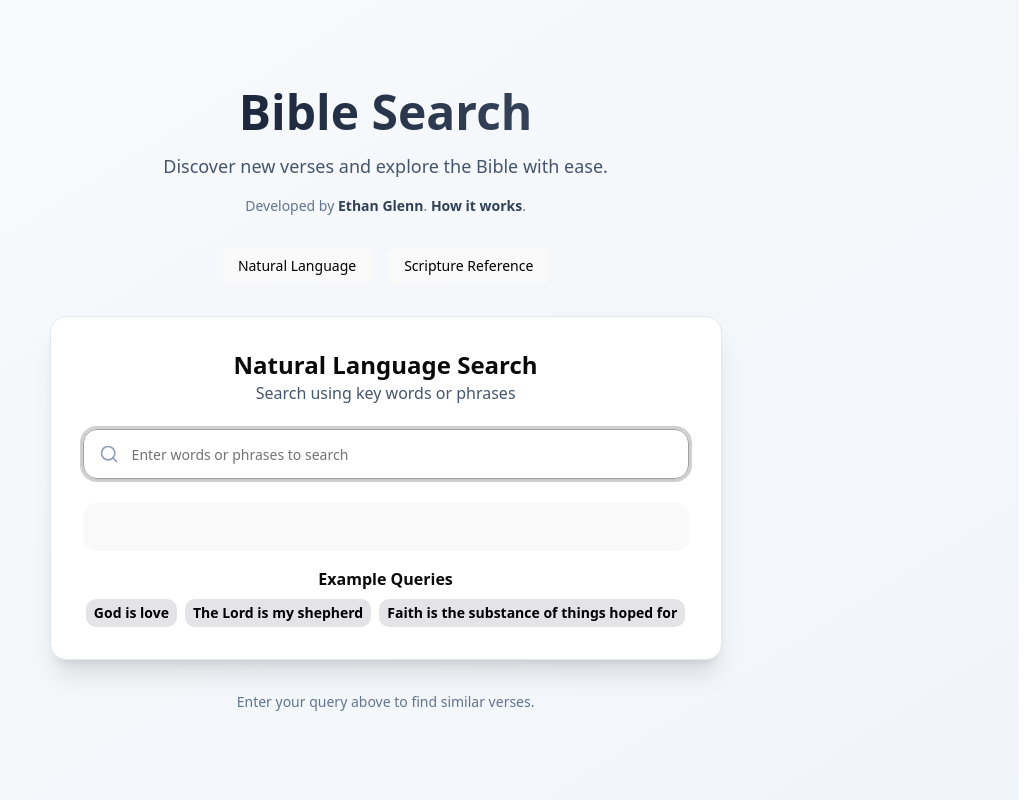
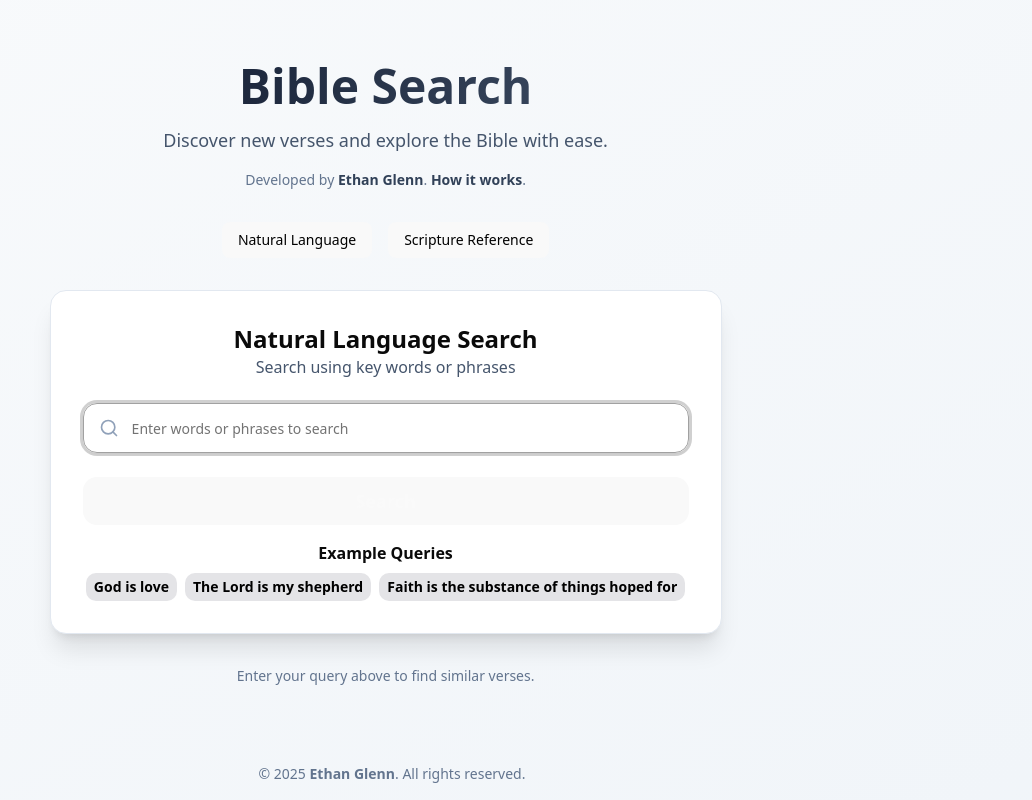
Before and after one commit to eglenn-dev/bible-search, a React (Vite) app in the folder client/: page / in a window 1280 px wide. Shown: the whole page, without its empty margins (248-1280 px from the left). Built offline with nearby package versions, Linux system fonts and the light colour scheme.

Commit message:
Add Footer component and integrate it into the main App layout

```diff
--- a/client/src/App.tsx
+++ b/client/src/App.tsx
@@ -4,6 +4,7 @@ import SearchBox from "./components/search-box";
 import ScriptureBox from "./components/scripture-box";
 import RenderResults from "./components/render-results";
 import { Button } from "./components/ui/button";
+import Footer from "./components/footer";
 
 export default function App() {
     const [results, setResults] = useState<Result[]>([]);
@@ -16,8 +17,8 @@ export default function App() {
     }, [queryType]);
 
     return (
-        <>
-            <div className="min-h-screen w-[99vw] bg-gradient-to-br from-slate-50 to-slate-100 flex items-center justify-center p-4">
+        <div className="flex flex-col min-h-screen bg-gradient-to-br from-slate-50 to-slate-100">
+            <main className="flex-grow w-[99vw] flex items-center justify-center p-4">
                 <div className="w-full max-w-2xl space-y-8">
                     <div className="text-center space-y-4">
                         <h1 className="text-4xl md:text-5xl font-bold bg-gradient-to-r from-slate-900 to-slate-600 bg-clip-text text-transparent">
@@ -36,7 +37,7 @@ export default function App() {
                             >
                                 Ethan Glenn
                             </a>
-                            {". "}
+                            .{" "}
                             <a
                                 target="_blank"
                                 href="https://ethanglenn.dev/blog/bible-search"
@@ -89,7 +90,8 @@ export default function App() {
                         <RenderResults results={results} />
                     )}
                 </div>
-            </div>
-        </>
+            </main>
+            <Footer />
+        </div>
     );
 }
--- /dev/null
+++ b/client/src/components/footer.tsx
@@ -0,0 +1,16 @@
+export default function Footer() {
+    return (
+        <footer className="text-center p-4 text-slate-500 text-sm">
+            &copy; {new Date().getFullYear()}{" "}
+            <a
+                href="https://ethanglenn.dev"
+                target="_blank"
+                rel="noopener noreferrer"
+                className="hover:text-slate-900 font-semibold"
+            >
+                Ethan Glenn
+            </a>
+            . All rights reserved.{" "}
+        </footer>
+    );
+}
```
